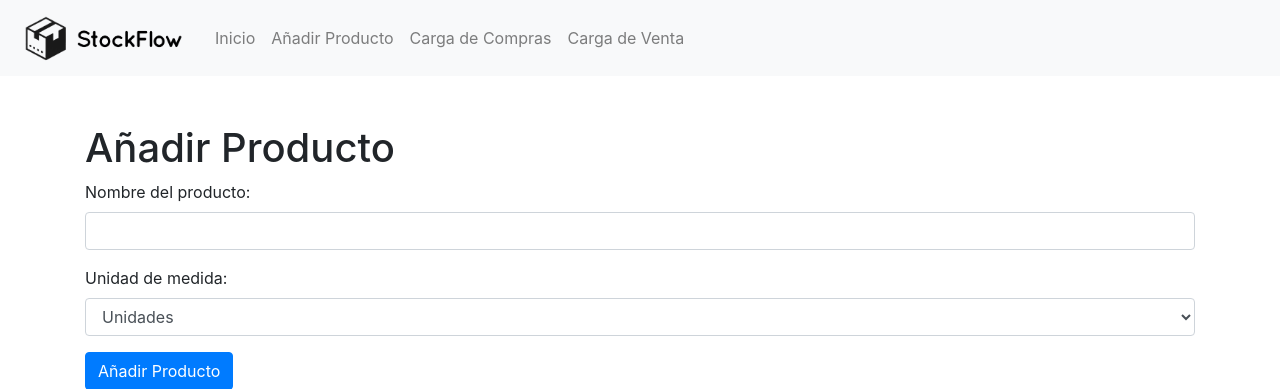
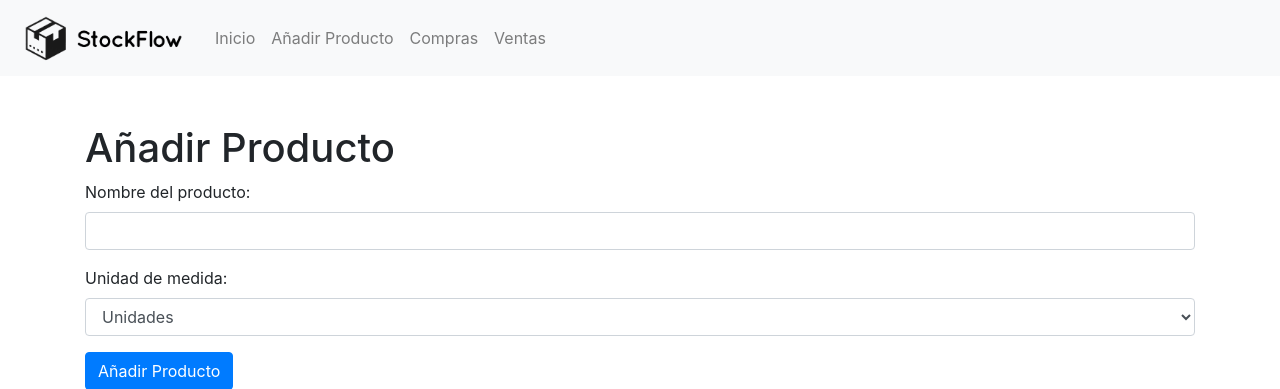
Before and after one commit to juanmatarga/StockFlow, a Flask app: page /add_product in a window 1280 px wide. Shown: the top 389 px of the page. Run offline with Flask 3, Linux system fonts and the light colour scheme; some libraries are stand-ins or nearby versions.

Commit message:
Cambio títulos

```diff
--- a/templates/base.html
+++ b/templates/base.html
@@ -23,10 +23,10 @@
                     <a class="nav-link" href="{{ url_for('add_product') }}">Añadir Producto</a>
                 </li>
                 <li class="nav-item">
-                    <a class="nav-link" href="{{ url_for('carga_compras') }}">Carga de Compras</a>
+                    <a class="nav-link" href="{{ url_for('carga_compras') }}">Compras</a>
                 </li>
                 <li class="nav-item">
-                    <a class="nav-link" href="{{ url_for('carga_venta') }}">Carga de Venta</a>
+                    <a class="nav-link" href="{{ url_for('carga_venta') }}">Ventas</a>
                 </li>
             </ul>
         </div>
```
